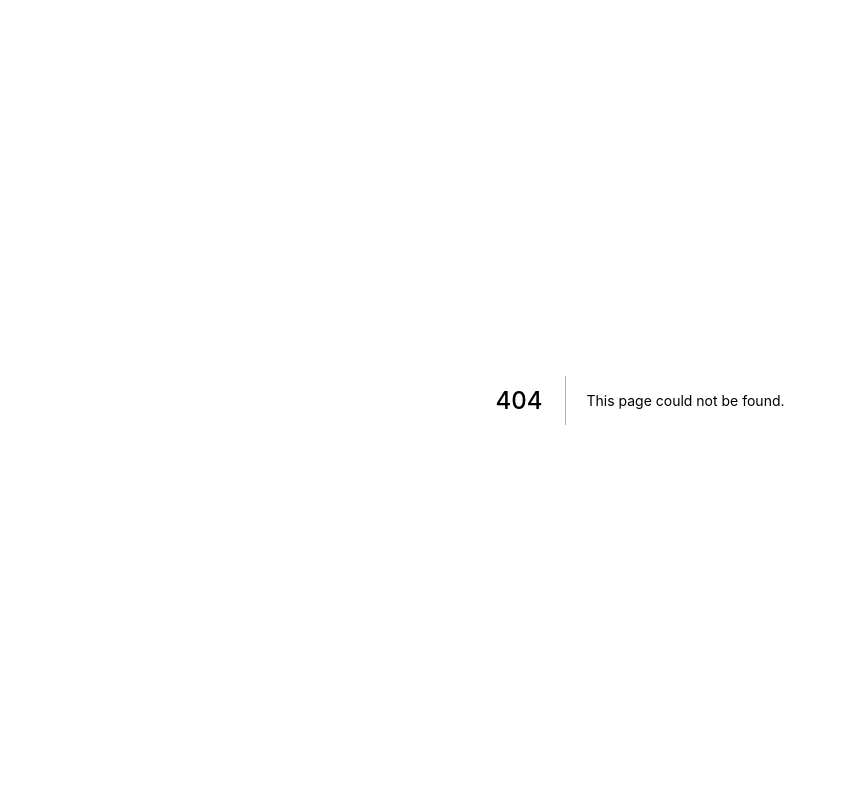
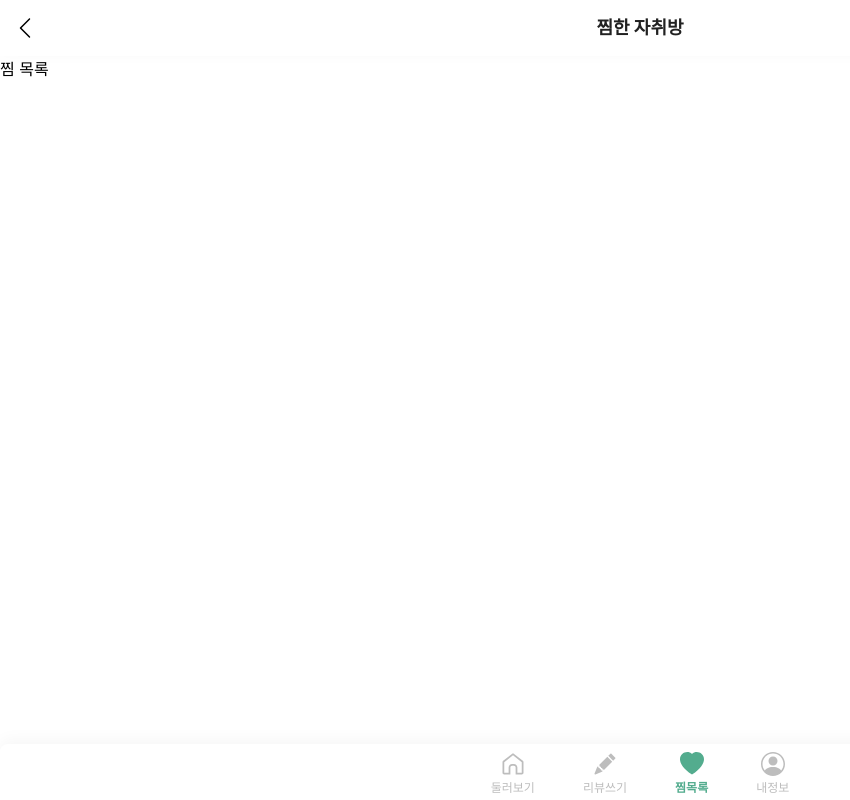
Before and after one commit to e-room/e-room-web, a Next.js app: page /HeartListPage in a window 1280 px wide. Before the commit this address had no page. Shown: the whole page, without its empty margins (0-850 px from the left). Built offline with nearby package versions, Linux system fonts and the light colour scheme.

Commit message:
navBar, appBar개선

```diff
--- a/components/AppBar/index.js
+++ b/components/AppBar/index.js
@@ -1,5 +1,36 @@
 import styled from "@emotion/styled";
 import Icon from "../Icon";
+
+export default function AppBar({ rightIcon, headerText }) {
+  const rightIcons = ["three-dot", "search", "filter-stroke", "heart-stroke"];
+
+  return (
+    <AppBarWrapper>
+      <Box>
+        <Icon icon={"arrow-left"} size="md" />
+      </Box>
+      <Box>
+        {headerText ? (
+          <Header>{headerText}</Header>
+        ) : (
+          <>
+            <Icon icon={"logo-default"} size="lg" />
+            <LogoTitle>
+              <span>e</span>room
+            </LogoTitle>
+          </>
+        )}
+      </Box>
+      <Box>
+        {rightIcon && <Icon icon={rightIcon} size="md" />}
+
+        {/* <Icon icon={"search"} size="md" /> */}
+        {/* <Icon icon={"filter-stroke"} size="md" /> */}
+        {/* <Icon icon={"heart-stroke"} size="md" /> */}
+      </Box>
+    </AppBarWrapper>
+  );
+}
 
 const AppBarWrapper = styled.div`
   height: 56px;
@@ -11,12 +42,33 @@ const AppBarWrapper = styled.div`
   box-shadow: 0px -4px 16px 0px rgba(0, 0, 0, 0.04);
 `;
 
-export default function AppBar() {
-  return (
-    <AppBarWrapper>
-      <Icon icon={"arrow-left"} size="md" />
-      <Icon icon={"logo-default"} size="lg" />
-      <Icon icon={"three-dot"} size="md" />
-    </AppBarWrapper>
-  );
-}
+const Box = styled.div`
+  display: flex;
+  justify-content: center;
+  align-items: center;
+  min-width: 24px;
+`;
+
+const Header = styled.div`
+  font-family: "Pretendard";
+  font-style: normal;
+  font-weight: 700;
+  font-size: 18px;
+  line-height: 24px;
+
+  text-align: center;
+
+  color: var(--black);
+`;
+
+const LogoTitle = styled.div`
+  font-family: "Poppins";
+  font-style: normal;
+  font-weight: 700;
+  font-size: 18px;
+  line-height: 27px;
+  color: var(--primary-1);
+  span {
+    color: var(--primary-3);
+  }
+`;
--- a/components/NavBar/index.js
+++ b/components/NavBar/index.js
@@ -3,6 +3,35 @@ import { useState } from "react";
 import Link from "next/link";
 import Icon from "../Icon";
 import { useRouter } from "next/router";
+import { navItems } from "./navItems";
+
+export default function NavBar() {
+  // TODO: home-stroke fill color 임시조치. 파일에서 직접 수정함
+  const router = useRouter();
+  const { pathname } = router;
+  return (
+    <NavBarWrapper>
+      <NavBarContainer>
+        {navItems.map((value, index) => {
+          const active = value.path === pathname;
+
+          return (
+            <Link href={value.path} key={index}>
+              <a>
+                <NavBarContent active={active}>
+                  <Icon icon={active ? value.activeIcon : value.defaultIcon} size="md" />
+                  <div className={active ? "caption-bold-2" : "caption-2 text-gray-3"}>
+                    {value.title}
+                  </div>
+                </NavBarContent>
+              </a>
+            </Link>
+          );
+        })}
+      </NavBarContainer>
+    </NavBarWrapper>
+  );
+}
 
 const NavBarWrapper = styled.div`
   box-shadow: 0px -4px 16px 0px rgba(0, 0, 0, 0.04);
@@ -39,53 +68,3 @@ const NavBarContent = styled.div`
     fill: ${(props) => (props.active ? `var(--primary-1)` : `var(--gray-3)`)};
   }
 `;
-
-export default function NavBar() {
-  // TODO: home-stroke fill color 임시조치. 파일에서 직접 수정함
-  // TODO: router 처리 다시 하기
-  const router = useRouter();
-  const { pathname } = router;
-
-  const homeActive = pathname === "/";
-  const reviewActive = pathname === "/ReviewFormPage";
-  const heartActive = pathname === "/HeartListPage";
-  const myPageActive = pathname === "/MyPage";
-  return (
-    <NavBarWrapper>
-      <NavBarContainer>
-        <Link href="/">
-          <a>
-            <NavBarContent active={homeActive}>
-              <Icon icon={homeActive ? "home-fill" : "home-stroke"} size="md" />
-              <div className="caption-bold-2">둘러보기</div>
-            </NavBarContent>
-          </a>
-        </Link>
-        <Link href="/ReviewFormPage">
-          <a>
-            <NavBarContent active={reviewActive}>
-              <Icon icon={"pencil-fill"} size="md" />
-              <div className="caption-2 text-gray-3">리뷰쓰기</div>
-            </NavBarContent>
-          </a>
-        </Link>
-        <Link href="/HeartListPage">
-          <a>
-            <NavBarContent active={heartActive}>
-              <Icon icon={heartActive ? "heart-fill" : "heart-stroke"} size="md" />
-              <div className="caption-2 text-gray-3">찜목록</div>
-            </NavBarContent>
-          </a>
-        </Link>
-        <Link href="/MyPage">
-          <a>
-            <NavBarContent active={myPageActive}>
-              <Icon icon={"mypage"} size="md" />
-              <div className="caption-2 text-gray-3">내정보</div>
-            </NavBarContent>
-          </a>
-        </Link>
-      </NavBarContainer>
-    </NavBarWrapper>
-  );
-}
--- /dev/null
+++ b/components/NavBar/navItems.js
@@ -0,0 +1,26 @@
+export const navItems = [
+  {
+    path: "/",
+    defaultIcon: "home-stroke",
+    activeIcon: "home-fill",
+    title: "둘러보기",
+  },
+  {
+    path: "/ReviewFormPage",
+    defaultIcon: "pencil-fill",
+    activeIcon: "pencil-fill",
+    title: "리뷰쓰기",
+  },
+  {
+    path: "/HeartListPage",
+    defaultIcon: "heart-stroke",
+    activeIcon: "heart-fill",
+    title: "찜목록",
+  },
+  {
+    path: "/MyPage",
+    defaultIcon: "mypage",
+    activeIcon: "mypage",
+    title: "내정보",
+  },
+];
--- a/components/layout/AppLayout.js
+++ b/components/layout/AppLayout.js
@@ -1,15 +1,15 @@
 import PropTypes from "prop-types";
 import { GlobalStyle } from "../../styles/globalStyle";
+import styled from "@emotion/styled";
 import AppBar from "../AppBar";
 import NavBar from "../NavBar";
 
-export default function AppLayout({ children }) {
-  // TODO: scroll이 contents 영역에서만 동작되게 수정
+export default function AppLayout({ appBarObject, children }) {
   return (
     <>
       <GlobalStyle />
-      <AppBar />
-      <div style={{ overflow: "scroll", height: 725 }}>{children}</div>
+      <AppBar {...appBarObject} />
+      <ScrollContent>{children}</ScrollContent>
       <NavBar />
     </>
   );
@@ -18,3 +18,8 @@ export default function AppLayout({ children }) {
 AppLayout.propTypes = {
   children: PropTypes.node.isRequired,
 };
+
+const ScrollContent = styled.div`
+  overflow: scroll;
+  height: calc(100vh - 112px);
+`;
--- a/pages/BuildingListPage.js
+++ b/pages/BuildingListPage.js
@@ -120,7 +120,9 @@ const data = [
 // TODO: routing 하기
 export default function BuildingListPage() {
   return (
-    <AppLayout>
+    <AppLayout
+      appBarObject={{ rightIcon: "filter-stroke", headerText: "이 지역 자취방" }}
+    >
       <Banner>배너영역</Banner>
       {data.map((value) => {
         return (
--- /dev/null
+++ b/pages/HeartListPage.js
@@ -0,0 +1,5 @@
+import AppLayout from "../components/layout/AppLayout";
+
+export default function HeartListPage() {
+  return <AppLayout appBarObject={{ headerText: "찜한 자취방" }}>찜 목록</AppLayout>;
+}
--- /dev/null
+++ b/pages/MyPage.js
@@ -0,0 +1,5 @@
+import AppLayout from "../components/layout/AppLayout";
+
+export default function MyPage() {
+  return <AppLayout appBarObject={{ headerText: "내정보" }}>내 정보</AppLayout>;
+}
--- a/pages/ReviewFormPage.js
+++ b/pages/ReviewFormPage.js
@@ -11,7 +11,7 @@ import { useContext } from "react";
 export default function ReviewFormPage() {
   const { reviewStep, setReviewStep } = useContext(GlobalContext);
   return (
-    <AppLayout>
+    <AppLayout appBarObject={{ headerText: "리뷰 쓰기" }}>
       {reviewStep === 0 && <ReviewForm1 />}
       {reviewStep === 1 && <ReviewForm2 />}
       {reviewStep === 2 && <ReviewForm3 />}
--- a/pages/index.js
+++ b/pages/index.js
@@ -7,5 +7,9 @@ import { GlobalContext } from "./_app";
 export default function Home() {
   const { isLogin } = useContext(GlobalContext);
 
-  return <AppLayout>{isLogin ? <ReviewMapPage /> : <LoginPage />}</AppLayout>;
+  return (
+    <AppLayout appBarObject={{ rightIcon: isLogin && "search" }}>
+      {isLogin ? <ReviewMapPage /> : <LoginPage />}
+    </AppLayout>
+  );
 }
```
